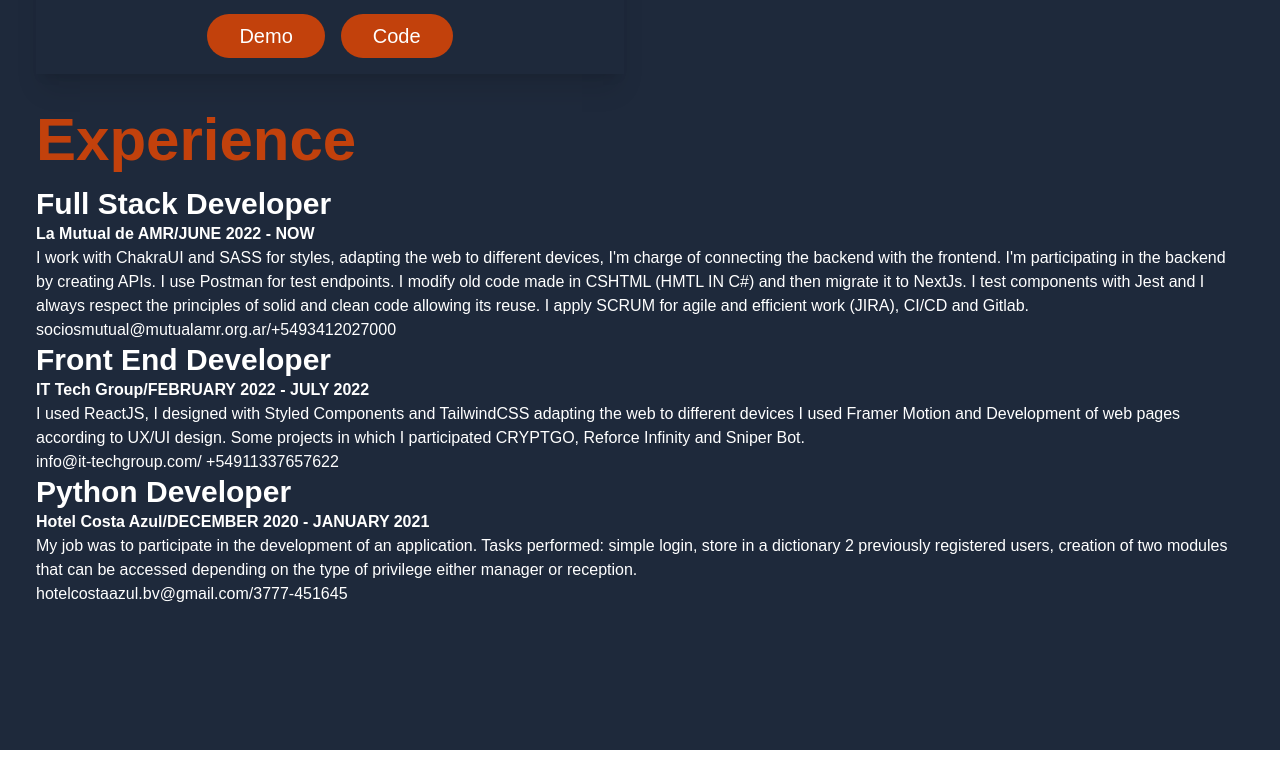
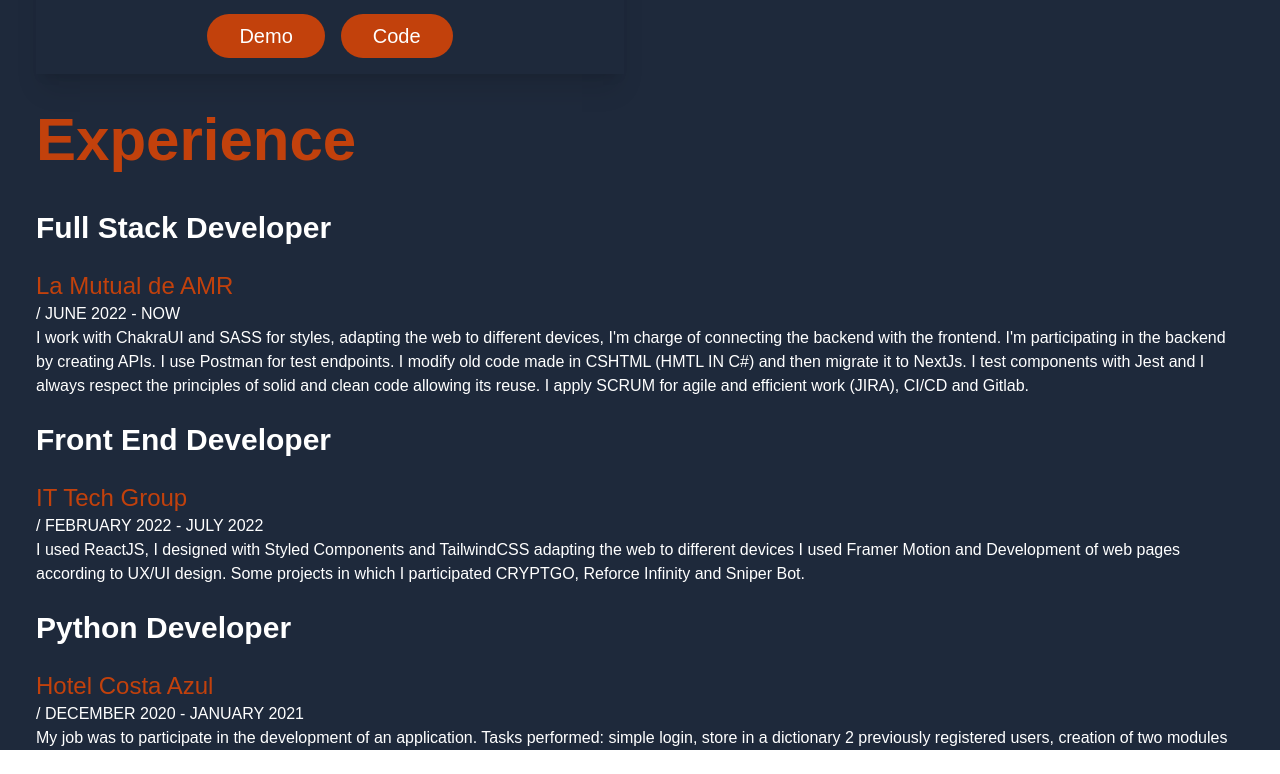
Before and after one commit to MussiDev/Portfolio-Personal, a Next.js app: page / in a window 1280 px wide. Shown: the part 2450-3224 px from the top of the page. Before the commit the page ends 3200 px from the top, so only its background shows below. Built offline with nearby package versions, Linux system fonts and the light colour scheme.

Commit message:
add experience

```diff
--- a/common/Jobs.tsx
+++ b/common/Jobs.tsx
@@ -2,16 +2,16 @@ import React from "react";
 import jobsItem from "../entities/jobsItem";
 
 const Jobs = (props: jobsItem) => {
-	const { position, company, time, description, contact } = props;
+	const { position, company, time, description } = props;
 	return (
-		<div>
+		<section className='flex gap-6 flex-col md:flex'>
 			<h4>{position}</h4>
-			<h5>
-				<span>{company}</span>/{time}
-			</h5>
-			<p>{description}</p>
-			<span>{contact}</span>
-		</div>
+			<div>
+				<h5 className='text-orange-700'>{company}</h5>
+				<span>/ {time}</span>
+				<p>{description}</p>
+			</div>
+		</section>
 	);
 };
 
--- a/components/Experience/Experience.tsx
+++ b/components/Experience/Experience.tsx
@@ -8,28 +8,27 @@ const Experience = () => {
 			className='max-w-[1240px] m-auto pt-36 px-4 md:h-screen'
 			id='experience'>
 			<Title title='Experience' color='orange-700' />
+			<div className='flex flex-col gap-6 pt-6'>
 				<Jobs
 					position='Full Stack Developer'
 					company='La Mutual de AMR'
 					time='JUNE 2022 - NOW'
 					description="I work with ChakraUI and SASS for styles, adapting the web to different devices, I'm charge of connecting the backend with the frontend. I'm participating in the backend by creating APIs.
 				I use Postman for test endpoints. I modify old code made in CSHTML (HMTL IN C#) and then migrate it to NextJs. I test components with Jest and I always respect the principles of solid and clean code allowing its reuse. I apply SCRUM for agile and efficient work (JIRA), CI/CD and Gitlab."
-				contact='sociosmutual@mutualamr.org.ar/+5493412027000'
 				/>
 				<Jobs
 					position='Front End Developer'
 					company='IT Tech Group'
 					time='FEBRUARY 2022 - JULY 2022'
 					description='I used ReactJS, I designed with Styled Components and TailwindCSS adapting the web to different devices I used Framer Motion and Development of web pages according to UX/UI design. Some projects in which I participated CRYPTGO, Reforce Infinity and Sniper Bot.'
-				contact='info@it-techgroup.com/ +54911337657622'
 				/>
 				<Jobs
 					position='Python Developer'
 					company='Hotel Costa Azul'
 					time='DECEMBER 2020 - JANUARY 2021'
 					description='My job was to participate in the development of an application. Tasks performed: simple login, store in a dictionary 2 previously registered users, creation of two modules that can be accessed depending on the type of privilege either manager or reception.'
-				contact='hotelcostaazul.bv@gmail.com/3777-451645'
 				/>
+			</div>
 		</section>
 	);
 };
--- a/entities/jobsItem.ts
+++ b/entities/jobsItem.ts
@@ -3,6 +3,5 @@ interface jobsItem {
 	company: string;
 	time: string;
 	description: string;
-	contact: string;
 }
 export default jobsItem;
--- a/styles/globals.css
+++ b/styles/globals.css
@@ -7,11 +7,13 @@
 	h4 {
 		@apply text-3xl;
 	}
+	h5 {
+		@apply text-2xl;
+	}
 	h1,
 	h2,
 	h3,
-	h4,
-	h5 {
+	h4 {
 		@apply font-bold;
 	}
 	h1 {
```
Lines whose indentation alone changed are shown as unchanged.
